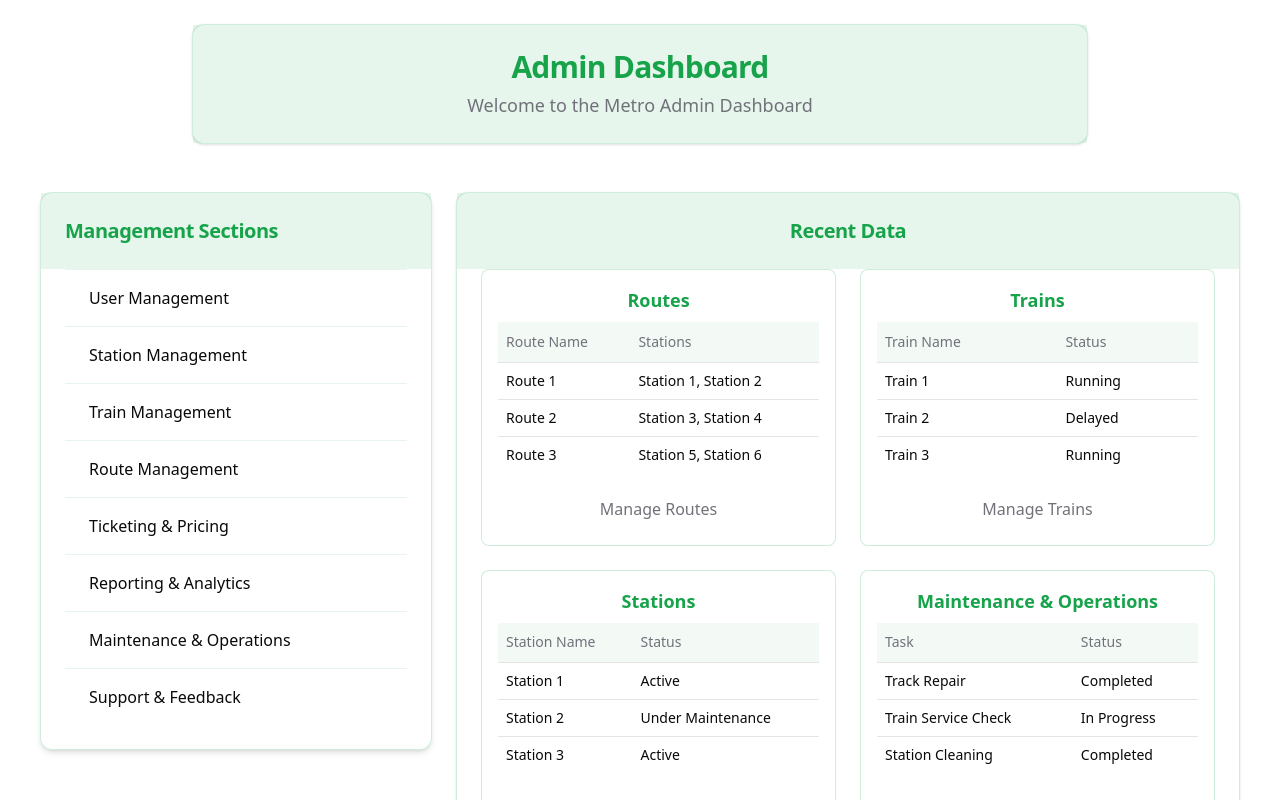
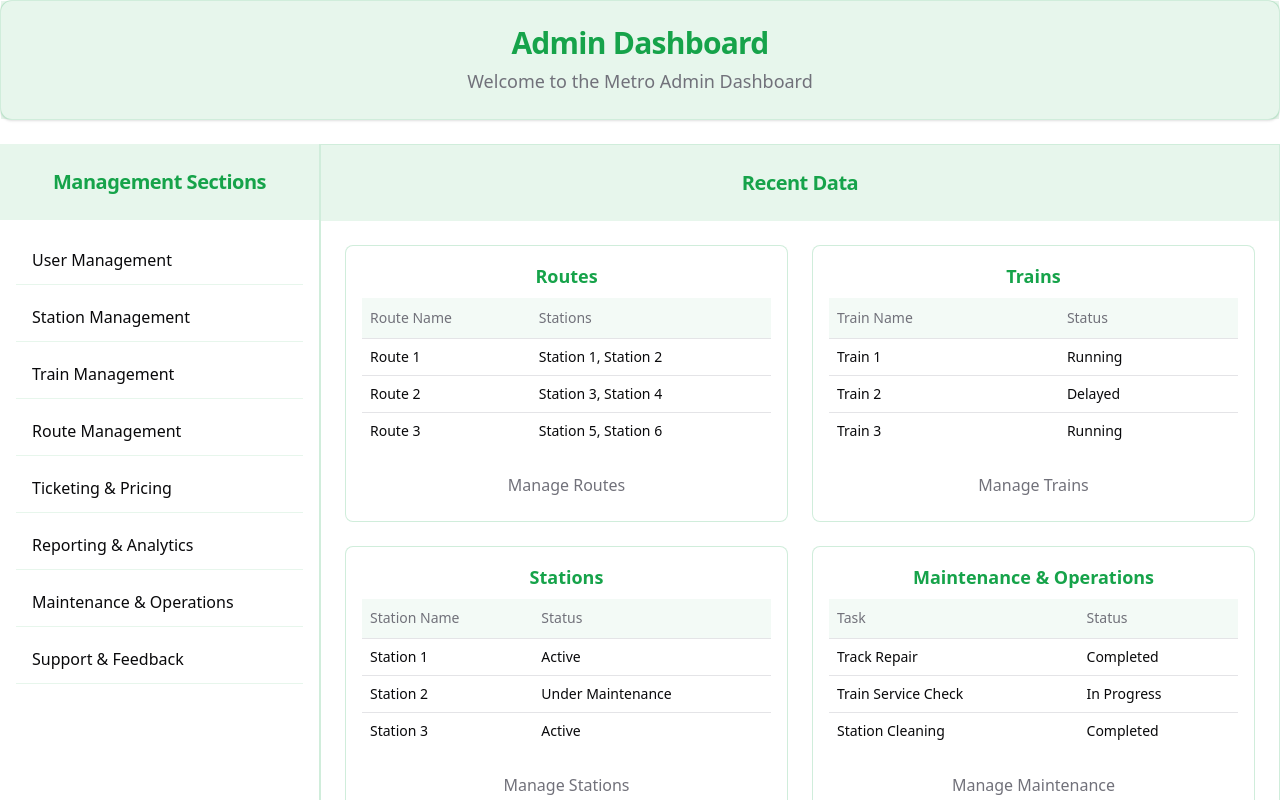
Before and after one commit to R3dRum92/Metro-DB-App, a Next.js app in the folder frontend/: page /protected/dashboard in a window 1280 px wide. Shown: the top 800 px of the page. Built offline with nearby package versions, Linux system fonts and the light colour scheme.

Commit message:
muhahaha

```diff
--- a/frontend/app/protected/dashboard/page.tsx
+++ b/frontend/app/protected/dashboard/page.tsx
@@ -2,7 +2,7 @@
 
 import { useEffect, useState } from "react"
 import { Card, CardContent, CardDescription, CardHeader, CardTitle } from "@/components/ui/card"
-import { Table, TableBody, TableCell, TableHeader, TableRow, TableHead, TableCaption } from "@/components/ui/table"
+import { Table, TableBody, TableCell, TableHeader, TableRow, TableHead } from "@/components/ui/table"
 import { Button } from "@/components/ui/button"
 import Link from "next/link"
 
@@ -17,29 +17,6 @@ export default function Dashboard() {
     // Fetch data from the backend (using dummy data for now)
     useEffect(() => {
         async function fetchData() {
-            // Uncomment and use the backend fetch when the FastAPI server is ready
-            // try {
-            //     const responseRoutes = await fetch("http://localhost:8000/routes")
-            //     const dataRoutes = await responseRoutes.json()
-            //     setRoutes(dataRoutes)
-            //     const responseTrains = await fetch("http://localhost:8000/trains")
-            //     const dataTrains = await responseTrains.json()
-            //     setTrains(dataTrains)
-            //     const responseStations = await fetch("http://localhost:8000/stations")
-            //     const dataStations = await responseStations.json()
-            //     setStations(dataStations)
-            //     const responseMaintenance = await fetch("http://localhost:8000/maintenance")
-            //     const dataMaintenance = await responseMaintenance.json()
-            //     setMaintenance(dataMaintenance)
-            //     const responseNotifications = await fetch("http://localhost:8000/notifications")
-            //     const dataNotifications = await responseNotifications.json()
-            //     setNotifications(dataNotifications)
-            // } catch (error) {
-            //     console.error("Error fetching data:", error)
-            // } finally {
-            //     setLoading(false)
-            // }
-
             // Dummy Data for Testing
             const dummyRoutes = [
                 { route_name: "Route 1", stations: "Station 1, Station 2" },
@@ -79,27 +56,26 @@ export default function Dashboard() {
     }, [])
 
     return (
-        <div className="container mx-auto flex flex-col items-center justify-start min-h-screen p-6 space-y-8">
-            {/* Dashboard Header */}
-            <Card className="w-full max-w-4xl border-primary/20">
+        <div className="flex flex-col h-screen">
+            {/* Full-width header */}
+            <Card className="w-full border-primary/20 mb-6">
                 <CardHeader className="bg-primary/10">
                     <CardTitle className="text-3xl font-bold text-center text-primary">Admin Dashboard</CardTitle>
                     <CardDescription className="text-center text-lg text-muted-foreground">Welcome to the Metro Admin Dashboard</CardDescription>
                 </CardHeader>
             </Card>
 
-            {/* Sidebar and Main Content Section */}
-            <div className="container mx-auto flex min-h-screen p-4 space-x-6">
-                {/* Sidebar - 1/3 of the page */}
-                <div className="w-1/3">
-                    <Card className="shadow-md border-primary/20">
+            {/* Main content area with sidebar and data display */}
+            <div className="flex flex-grow overflow-hidden">
+                {/* Sidebar - 1/4 of the page */}
+                <div className="w-1/4 bg-card border-r border-primary/20 overflow-y-auto">
+                    <div>
                         <CardHeader className="bg-primary/10">
-                            <CardTitle className="text-xl font-bold text-primary">Management Sections</CardTitle>
+                            <CardTitle className="text-xl font-bold text-center text-primary">Management Sections</CardTitle>
                         </CardHeader>
-                        <CardContent>
-                            <div className="overflow-x-auto">
-                                <table className="w-full table-auto">
-                                    <tbody>
+                        <div className="p-4">
+                            <nav>
+                                <ul className="space-y-2">
                                     {[
                                         { href: "/protected/user-manage", label: "User Management" },
                                         { href: "/protected/station-manage", label: "Station Management" },
@@ -110,33 +86,30 @@ export default function Dashboard() {
                                         { href: "/protected/maintenance-operations", label: "Maintenance & Operations" },
                                         { href: "/protected/support-feedback", label: "Support & Feedback" },
                                     ].map((item, index) => (
-                                            <tr key={index} className="border-t border-primary/10">
-                                                <td className="p-2">
+                                        <li key={index} className="border-b border-primary/10">
                                             <Link
                                                 href={item.href}
-                                                        className="block w-full text-foreground px-4 py-2 rounded-md hover:bg-primary/10 transition-colors"
+                                                className="block w-full text-foreground px-4 py-3 rounded-md hover:bg-primary/10 transition-colors"
                                             >
                                                 {item.label}
                                             </Link>
-                                                </td>
-                                            </tr>
+                                        </li>
                                     ))}
-                                    </tbody>
-                                </table>
+                                </ul>
+                            </nav>
                         </div>
-                        </CardContent>
-                    </Card>
+                    </div>
                 </div>
 
-
-                {/* Main Content - 2/3 of the page */}
-                <div className="w-2/3 space-y-6">
-                    <Card className="border-primary/20">
+                {/* Main Content - 3/4 of the page */}
+                <div className="w-3/4 overflow-y-auto pb-8">
+                    {/* Content Grid with proper spacing to avoid cut-off */}
+                    <Card className="border-primary/20 min-h-full rounded-none">
                         <CardHeader className="bg-primary/10">
                             <CardTitle className="text-xl font-bold text-center text-primary">Recent Data</CardTitle>
                         </CardHeader>
-                        <CardContent>
-                            <div className="grid grid-cols-1 md:grid-cols-2 lg:grid-cols-2 gap-6">
+                        <CardContent className="p-6">
+                            <div className="grid grid-cols-2 gap-6 mb-6">
                                 {/* Displaying first 5 rows of the Route table */}
                                 <div className="p-4 bg-card rounded-lg border border-primary/20">
                                     <h3 className="text-lg font-semibold text-center text-primary mb-2">Routes</h3>
@@ -184,6 +157,7 @@ export default function Dashboard() {
                                         <Link href="/protected/train-manage" className="text-muted-foreground px-4 py-2 rounded-md hover:bg-primary/10 transition-colors">Manage Trains</Link>
                                     </div>
                                 </div>
+
                                 {/* Displaying first 5 rows of the Station table */}
                                 <div className="p-4 bg-card rounded-lg border border-primary/20">
                                     <h3 className="text-lg font-semibold text-center text-primary mb-2">Stations</h3>
@@ -231,8 +205,9 @@ export default function Dashboard() {
                                         <Link href="/protected/maintenance-operations" className="text-muted-foreground px-4 py-2 rounded-md hover:bg-primary/10 transition-colors">Manage Maintenance</Link>
                                     </div>
                                 </div>
+                            </div>
 
-                                {/* Displaying Notifications */}
+                            {/* Notifications in its own row to fix layout issue */}
                             <div className="p-4 bg-card rounded-lg border border-primary/20">
                                 <h3 className="text-lg font-semibold text-center text-primary mb-2">Notifications</h3>
                                 <Table>
@@ -255,7 +230,6 @@ export default function Dashboard() {
                                     <Link href="/protected/support-feedback" className="text-muted-foreground px-4 py-2 rounded-md hover:bg-primary/10 transition-colors">Manage Notifications</Link>
                                 </div>
                             </div>
-                            </div>
                         </CardContent>
                     </Card>
                 </div>
```
Lines whose indentation alone changed are shown as unchanged.
